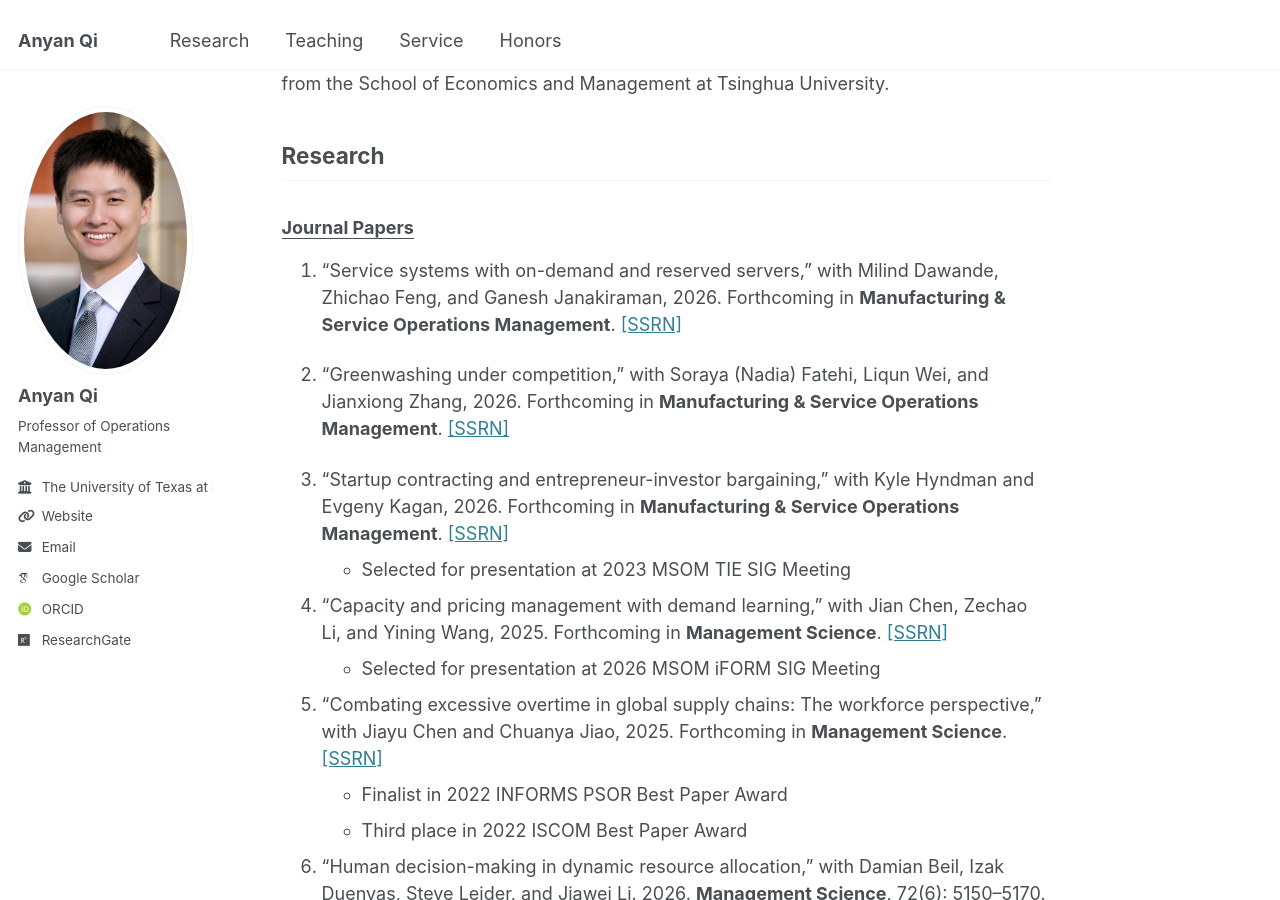
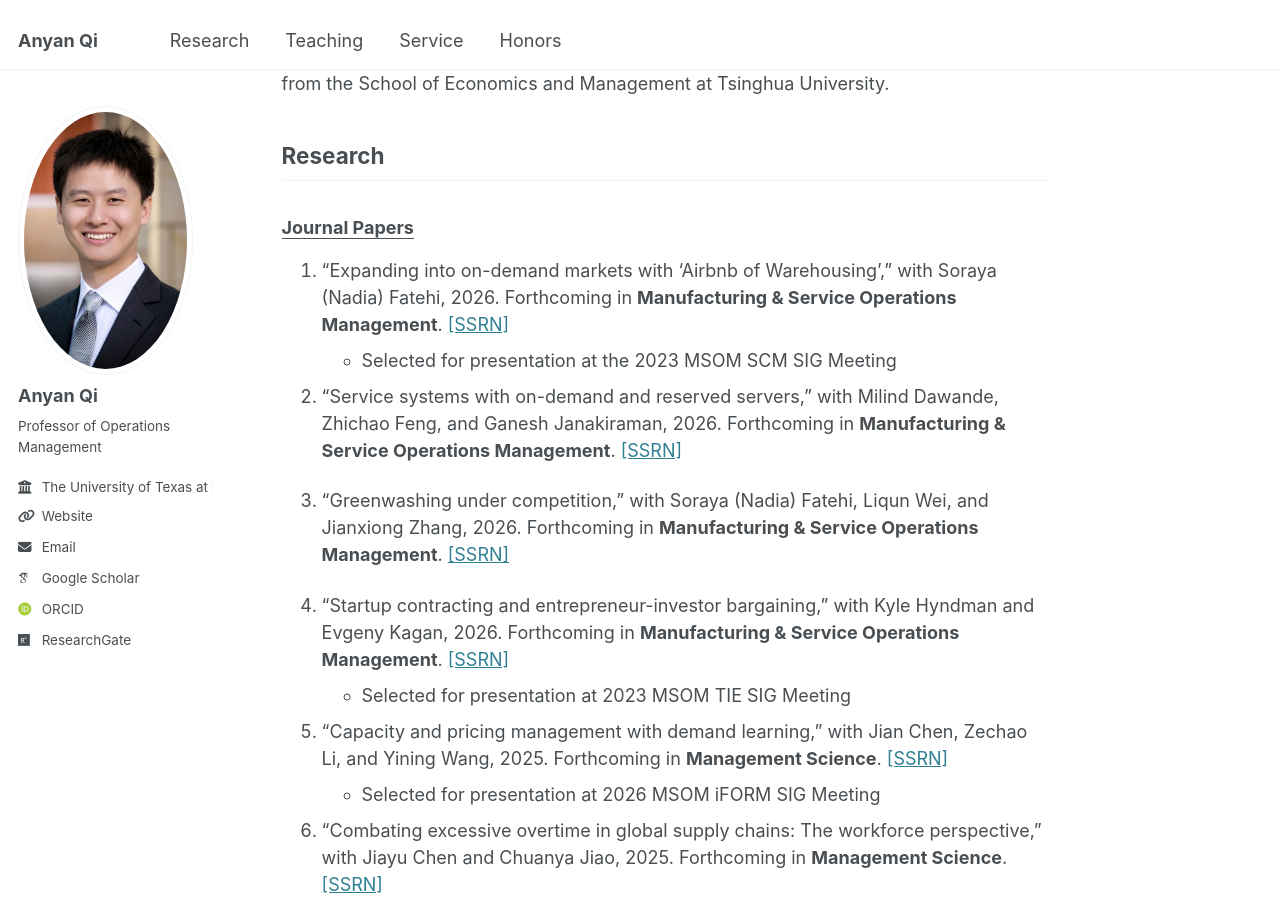
Before and after one commit to qi-anyan/qi-anyan.github.io, a Jekyll site: the page built from _pages/about.md, in a window 1280 px wide and 900 px high, scrolled down 584 px. Built offline with Jekyll 4.4.1, drawn with Linux system fonts in a browser that asks for light colours; some web fonts are replaced; some of the changed text lies outside the part shown.

Commit message:
Move on-demand markets paper to journal publications

```diff
--- a/_pages/about.md
+++ b/_pages/about.md
@@ -16,6 +16,9 @@ Before joining UT-Dallas, Anyan earned a Ph.D. in Technology and Operations from
 ## Research
 
 ### <u>Journal Papers</u>
+1. "Expanding into on-demand markets with 'Airbnb of Warehousing'," with Soraya (Nadia) Fatehi, 2026. Forthcoming in **Manufacturing & Service Operations Management**. [[SSRN]](https://papers.ssrn.com/sol3/papers.cfm?abstract_id=7129918)
+    - Selected for presentation at the 2023 MSOM SCM SIG Meeting
+
 1. "Service systems with on-demand and reserved servers," with Milind Dawande, Zhichao Feng, and Ganesh Janakiraman, 2026. Forthcoming in **Manufacturing & Service Operations Management**. [[SSRN]](https://papers.ssrn.com/sol3/papers.cfm?abstract_id=4735928)
 
 1. "Greenwashing under competition,”  with Soraya (Nadia) Fatehi, Liqun Wei, and Jianxiong Zhang, 2026. Forthcoming in **Manufacturing & Service Operations Management**. [[SSRN]](https://papers.ssrn.com/sol3/papers.cfm?abstract_id=4433364)
```
Also changed, not shown: other parts of _pages/about.md (+0 -3 lines).
